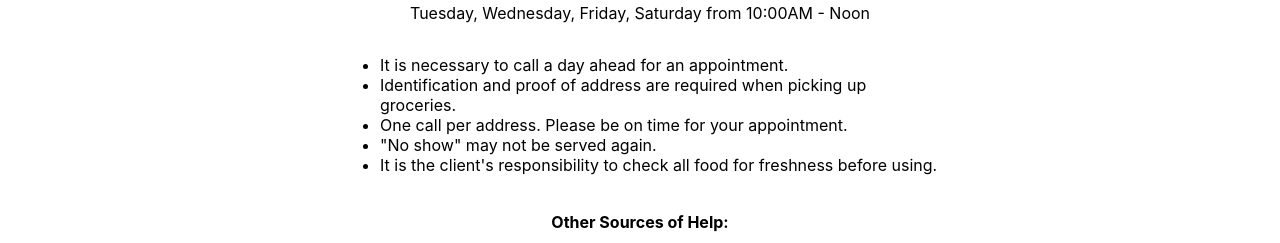
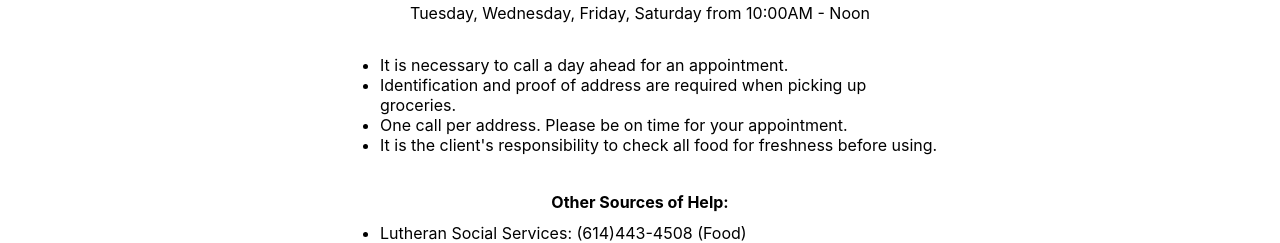
Before and after one commit to zackvenables/FoodPantry, a Next.js app: page / in a window 1280 px wide. Shown: the part 1240-1483 px from the top of the page. Built offline with nearby package versions, Linux system fonts and the light colour scheme.

Commit message:
small change

```diff
--- a/pages/index.js
+++ b/pages/index.js
@@ -47,7 +47,6 @@ class Home extends React.Component{
                         <li>It is necessary to call a day ahead for an appointment.</li>
                         <li>Identification and proof of address are required when picking up groceries.</li>
                         <li>One call per address. Please be on time for your appointment.</li>
-                        <li>"No show" may not be served again.</li>
                         <li>It is the client's responsibility to check all food for freshness before using.</li>
                     </ul>
 
```
